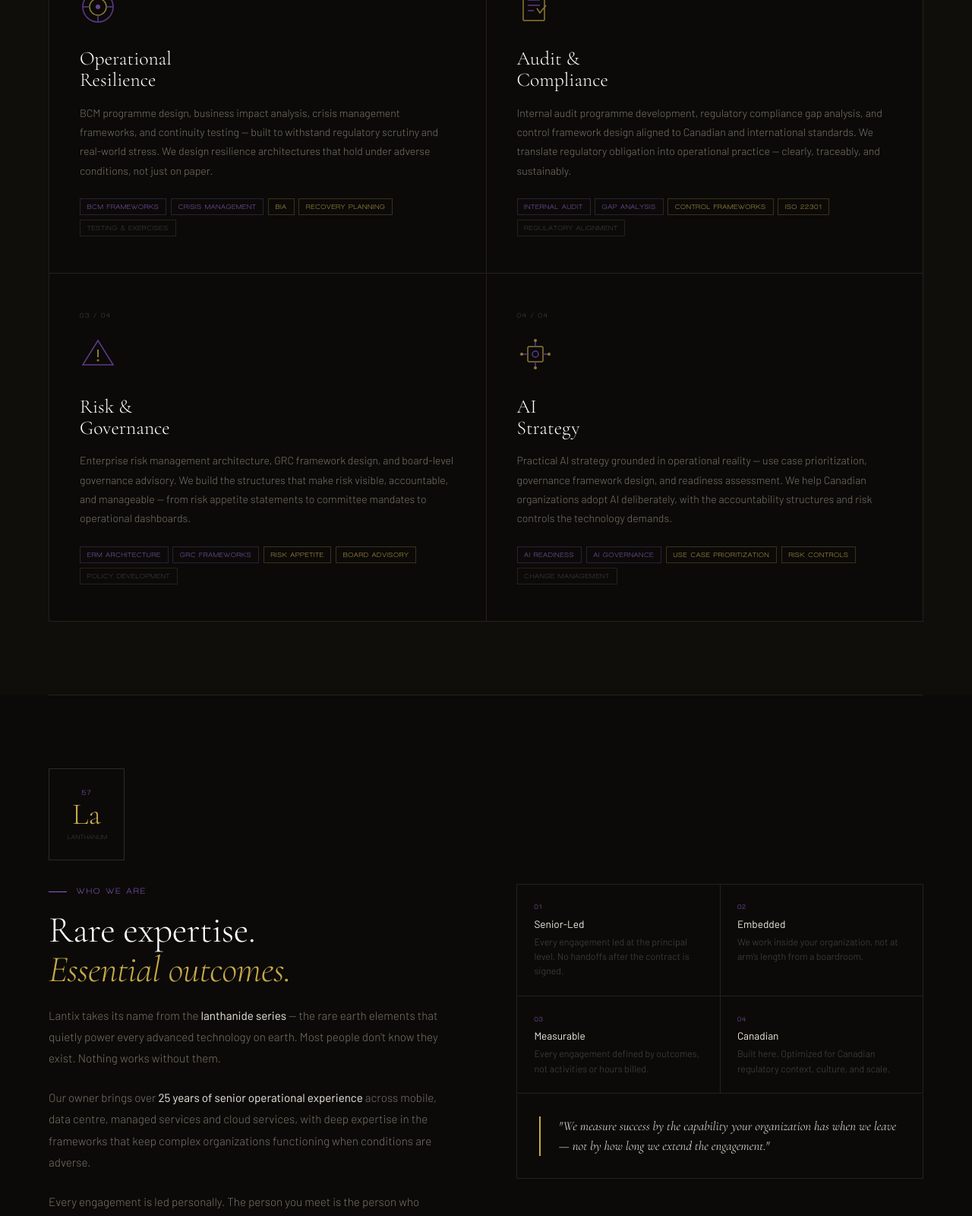
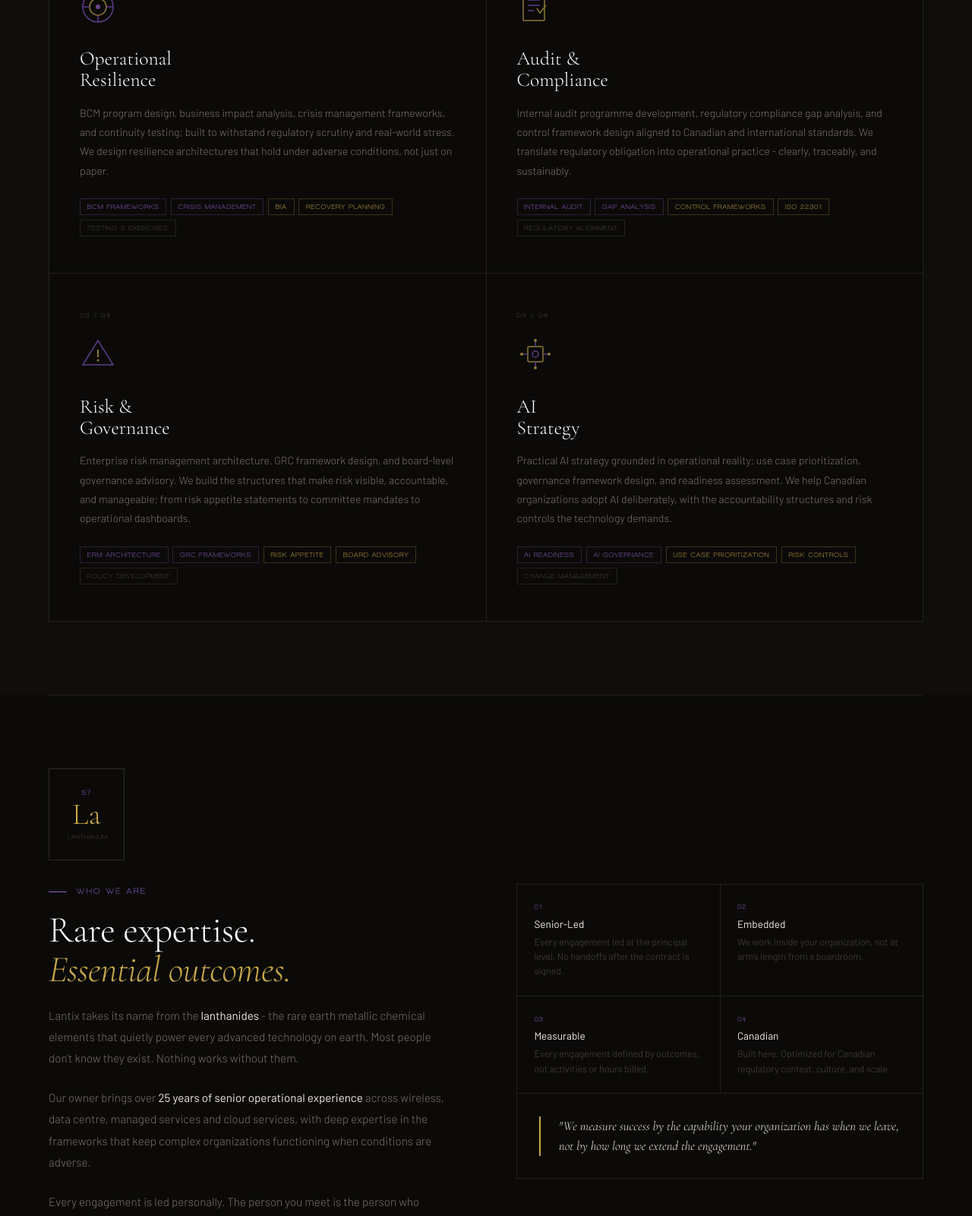
Before and after one commit to parabyte-ca/lantix-temp-website, a plain HTML site: page index.html in a window 1280 px wide. Shown: the part 1200-2800 px from the top of the page at 76% size. Drawn offline with nearby package versions, Linux system fonts and the light colour scheme.

Commit message:
Update index.html, removed em dashes and customized messaging.

```diff
--- a/index.html
+++ b/index.html
@@ -457,7 +457,7 @@ hr.rule{border:none;border-top:1px solid var(--rule);margin:0 var(--pad)}
           <line x1="35" y1="24" x2="44" y2="24" stroke="#8050c0" stroke-width="1.5"/>
         </svg>
         <div class="svc-card__title">Operational<br>Resilience</div>
-        <p class="svc-card__body">BCM programme design, business impact analysis, crisis management frameworks, and continuity testing — built to withstand regulatory scrutiny and real-world stress. We design resilience architectures that hold under adverse conditions, not just on paper.</p>
+        <p class="svc-card__body">BCM program design, business impact analysis, crisis management frameworks, and continuity testing; built to withstand regulatory scrutiny and real-world stress. We design resilience architectures that hold under adverse conditions, not just on paper.</p>
         <div class="svc-card__tags">
           <span class="tag tag--violet">BCM Frameworks</span>
           <span class="tag tag--violet">Crisis Management</span>
@@ -478,7 +478,7 @@ hr.rule{border:none;border-top:1px solid var(--rule);margin:0 var(--pad)}
           <polyline points="26,26 30,32 38,22" stroke="#c8a84b" stroke-width="1.5" fill="none"/>
         </svg>
         <div class="svc-card__title">Audit &amp;<br>Compliance</div>
-        <p class="svc-card__body">Internal audit programme development, regulatory compliance gap analysis, and control framework design aligned to Canadian and international standards. We translate regulatory obligation into operational practice — clearly, traceably, and sustainably.</p>
+        <p class="svc-card__body">Internal audit programme development, regulatory compliance gap analysis, and control framework design aligned to Canadian and international standards. We translate regulatory obligation into operational practice - clearly, traceably, and sustainably.</p>
         <div class="svc-card__tags">
           <span class="tag tag--violet">Internal Audit</span>
           <span class="tag tag--violet">Gap Analysis</span>
@@ -497,7 +497,7 @@ hr.rule{border:none;border-top:1px solid var(--rule);margin:0 var(--pad)}
           <circle cx="24" cy="32" r="1.5" fill="#c8a84b"/>
         </svg>
         <div class="svc-card__title">Risk &amp;<br>Governance</div>
-        <p class="svc-card__body">Enterprise risk management architecture, GRC framework design, and board-level governance advisory. We build the structures that make risk visible, accountable, and manageable — from risk appetite statements to committee mandates to operational dashboards.</p>
+        <p class="svc-card__body">Enterprise risk management architecture, GRC framework design, and board-level governance advisory. We build the structures that make risk visible, accountable, and manageable; from risk appetite statements to committee mandates to operational dashboards.</p>
         <div class="svc-card__tags">
           <span class="tag tag--violet">ERM Architecture</span>
           <span class="tag tag--violet">GRC Frameworks</span>
@@ -523,7 +523,7 @@ hr.rule{border:none;border-top:1px solid var(--rule);margin:0 var(--pad)}
           <circle cx="42" cy="24" r="2" fill="#c8a84b"/>
         </svg>
         <div class="svc-card__title">AI<br>Strategy</div>
-        <p class="svc-card__body">Practical AI strategy grounded in operational reality — use case prioritization, governance framework design, and readiness assessment. We help Canadian organizations adopt AI deliberately, with the accountability structures and risk controls the technology demands.</p>
+        <p class="svc-card__body">Practical AI strategy grounded in operational reality; use case prioritization, governance framework design, and readiness assessment. We help Canadian organizations adopt AI deliberately, with the accountability structures and risk controls the technology demands.</p>
         <div class="svc-card__tags">
           <span class="tag tag--violet">AI Readiness</span>
           <span class="tag tag--violet">AI Governance</span>
@@ -551,8 +551,8 @@ hr.rule{border:none;border-top:1px solid var(--rule);margin:0 var(--pad)}
         </div>
         <div class="eyebrow">Who We Are</div>
         <h2 class="section-title">Rare expertise.<br><em>Essential outcomes.</em></h2>
-        <p class="about-body">Lantix takes its name from the <strong>lanthanide series</strong> — the rare earth elements that quietly power every advanced technology on earth. Most people don't know they exist. Nothing works without them.</p>
-        <p class="about-body">Our owner brings over <strong>25 years of senior operational experience</strong> across mobile, data centre, managed services and cloud services, with deep expertise in the frameworks that keep complex organizations functioning when conditions are adverse.</p>
+        <p class="about-body">Lantix takes its name from the <strong>lanthanides</strong> - the rare earth metallic chemical elements that quietly power every advanced technology on earth. Most people don't know they exist. Nothing works without them.</p>
+        <p class="about-body">Our owner brings over <strong>25 years of senior operational experience</strong> across wireless, data centre, managed services and cloud services, with deep expertise in the frameworks that keep complex organizations functioning when conditions are adverse.</p>
         <p class="about-body">Every engagement is led personally. The person you meet is the person who delivers.</p>
         <a href="#contact" class="btn btn--outline" style="margin-top:.5rem">Start a Conversation</a>
       </div>
@@ -581,7 +581,7 @@ hr.rule{border:none;border-top:1px solid var(--rule);margin:0 var(--pad)}
         </div>
         <div style="margin-top:1px;background:var(--rule);border:1px solid var(--rule);border-top:0">
           <div style="background:var(--bg);padding:1.8rem;">
-            <div style="font-family:var(--serif);font-size:1.05rem;font-style:italic;font-weight:300;color:var(--paper);line-height:1.55;border-left:2px solid var(--gold);padding-left:1.5rem">"We measure success by the capability your organization has when we leave — not by how long we extend the engagement."</div>
+            <div style="font-family:var(--serif);font-size:1.05rem;font-style:italic;font-weight:300;color:var(--paper);line-height:1.55;border-left:2px solid var(--gold);padding-left:1.5rem">"We measure success by the capability your organization has when we leave, not by how long we extend the engagement."</div>
           </div>
         </div>
       </div>
@@ -602,10 +602,10 @@ hr.rule{border:none;border-top:1px solid var(--rule);margin:0 var(--pad)}
       <div class="owner-wordmark">LANTIX</div>
     </div>
     <div class="owner-content">
-      <div class="owner-quote">"Every major resilience failure I've seen had the same root cause: someone knew the risk and assumed someone else was managing it."</div>
+      <div class="owner-quote">"Nearly every major service failure I've seen had the same root cause: someone knew the risk and assumed someone else was managing it."</div>
       <div class="owner-name">Alan Moote</div>
       <div class="owner-title">Owner · Lantix Advisory Group</div>
-      <p class="owner-bio">Alan brings <strong>25 years of senior leadership</strong> across financial services, energy, and federal government — with deep expertise in operational resilience, enterprise risk management, GRC architecture, and data governance. He has designed BCM frameworks for regulated financial institutions, led crisis management programme development for critical infrastructure operators, and built governance structures for organizations operating at national scale. His AI strategy practice is grounded in the operational realities that most technology-first approaches miss entirely.</p>
+      <p class="owner-bio">Alan brings <strong>25 years of senior leadership</strong> across wireless, data centre, managed services, and education industries, with deep expertise in operational resilience, enterprise risk management, GRC architecture, and data governance. He has led crisis management programme development for critical infrastructure operators, and built governance structures for organizations operating at international scale. His AI strategy practice is grounded in the operational realities that most technology-first approaches miss entirely.</p>
     </div>
   </div>
 </div>
@@ -628,12 +628,12 @@ hr.rule{border:none;border-top:1px solid var(--rule);margin:0 var(--pad)}
       <div class="why-card">
         <div class="why-card__num">02</div>
         <div class="why-card__title">Honest Counsel</div>
-        <p class="why-card__body">We will tell you what you need to hear — including when you need a different firm, a different approach, or simply more time before beginning.</p>
+        <p class="why-card__body">We will tell you what you need to hear, including when you need different expertise, a different solution, or a different strategy.</p>
       </div>
       <div class="why-card">
         <div class="why-card__num">03</div>
         <div class="why-card__title">Capability Transfer</div>
-        <p class="why-card__body">We build lasting internal capability. The goal is that your team no longer needs us — and that they're equipped to sustain what we've built together.</p>
+        <p class="why-card__body">We build lasting internal capability. The goal is that your team no longer needs us, and that they're equipped to sustain what we've built...together.</p>
       </div>
     </div>
   </div>
```
